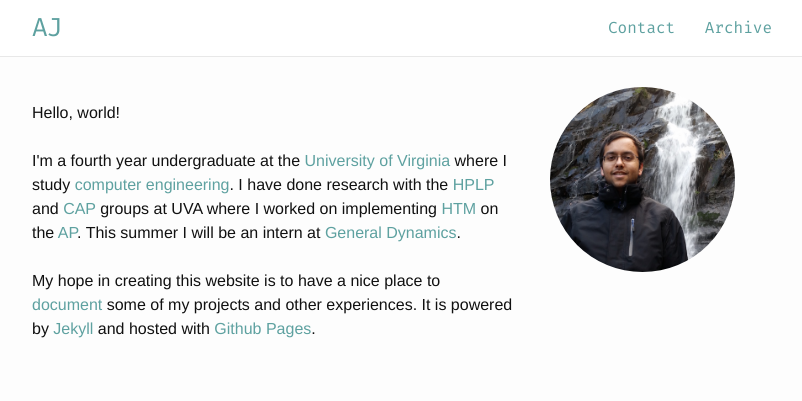
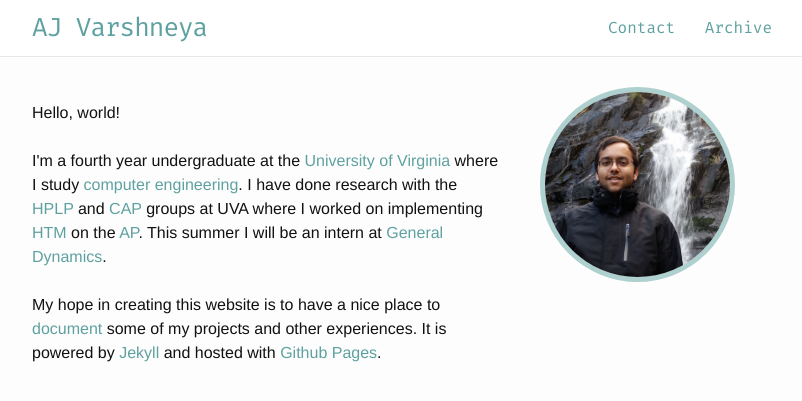
Before and after one commit to ajvarshneya/ajvarshneya.github.io, a Jekyll site: the page built from index.html, in a window 1280 px wide. Shown: the top 401 px of the page, without its empty margins (238-1040 px from the left). Built offline with Jekyll 4.4.1, drawn with Linux system fonts in a browser that asks for light colours.

Commit message:
fixed some colors

```diff
--- a/_config.yml
+++ b/_config.yml
@@ -1,5 +1,5 @@
 # Site settings
-title: AJ
+title: AJ Varshneya
 email: ajvarshneya@gmail.com
 baseurl: "" # the subpath of your site, e.g. /blog/
 url: "http://ajvarshneya.com" # the base hostname & protocol for your site
--- a/_sass/_base.scss
+++ b/_sass/_base.scss
@@ -103,7 +103,7 @@ a {
         -moz-transition: all 0.40s ease-in-out;
         -ms-transition: all 0.40s ease-in-out;
         -o-transition: all 0.40s ease-in-out;
-        color: $text-color;
+        //color: $text-color;
         //text-decoration: underline;
     }
 }
--- a/css/main.scss
+++ b/css/main.scss
@@ -28,7 +28,6 @@
 $on-laptop:        800px;
 
 
-
 // Using media queries with like this:
 // @include media-query($on-palm) {
 //     .wrapper {
--- a/index.html
+++ b/index.html
@@ -10,7 +10,22 @@ layout: default
 			width: 25%;
 			float: right;
 			margin: 0px 5% 5% 5%;
+			background-color: white;
+			border: 5px solid #aed0cf;
+			-moz-transition: all .2s ease-out;
+   			-o-transition: all .2s ease-out;
+    		-webkit-transition: all .2s ease-out;
+     		transition: all .2s ease-out;
 		}
+		#portrait:hover {
+			opacity: 0.75;
+			border: 5px solid #5EA1A0;
+			-moz-transition: all .2s ease-in;
+   			-o-transition: all .2s ease-in;
+    		-webkit-transition: all .2s ease-in;
+			transition: all .2s ease-in;
+		}
+
 		@media only screen and (max-width: 480px) {
 			#portrait {
 				border-radius: 50%;
```
Also changed, not shown: 2 other files.
